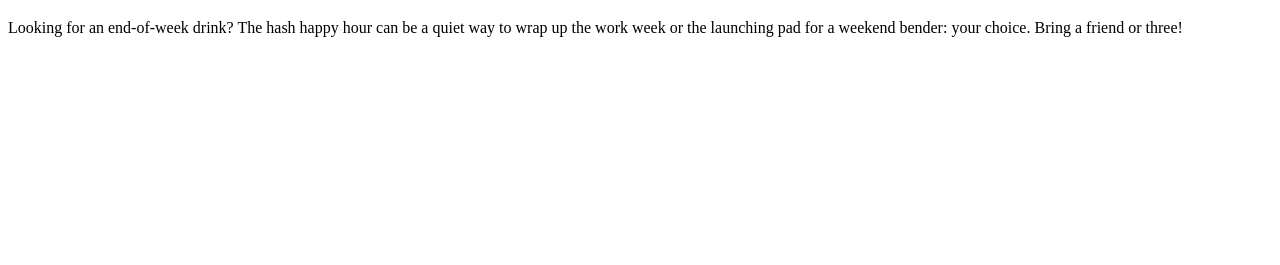
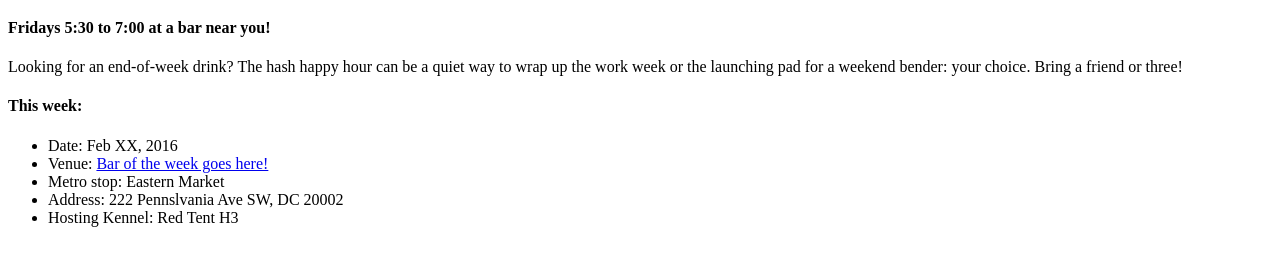
Before and after one commit to DCcircuits/B2H2, a plain HTML site: page index.html in a window 1280 px wide. Shown: the part 61-326 px from the top of the page. Drawn offline with Linux system fonts and the light colour scheme.

Commit message:
Updated a bit

```diff
--- a/index.html
+++ b/index.html
@@ -7,9 +7,19 @@
   	<!-- Main B2H2 logo, currently just text -->
     <h1>Beltway Bob's Happy Hour</h1>
 
-    <!-- Current Information -->
+    <h4>Fridays 5:30 to 7:00 at a bar near you!</h4>
+
     <p>Looking for an end-of-week drink? The hash happy hour can be a quiet way to wrap up the work week or the launching pad for a weekend bender: your choice. Bring a friend or three!</p>
 
+    <h4>This week:</h4>
+
+    <ul>
+      <li>Date: Feb XX, 2016</li>
+      <li>Venue: <a href="http://www.google.com">Bar of the week goes here!</a></li>
+      <li>Metro stop: Eastern Market</li>
+      <li>Address: 222 Pennslvania Ave SW, DC 20002</li>
+      <li>Hosting Kennel: Red Tent H3</li>
+    </ul>
 
   </body>
 </html>
```
